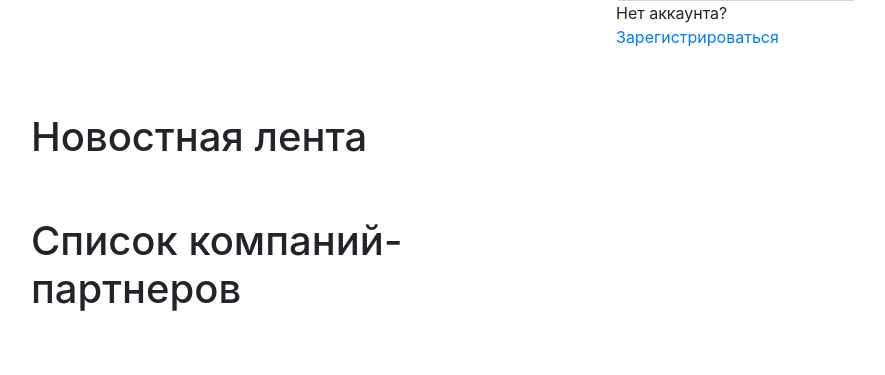
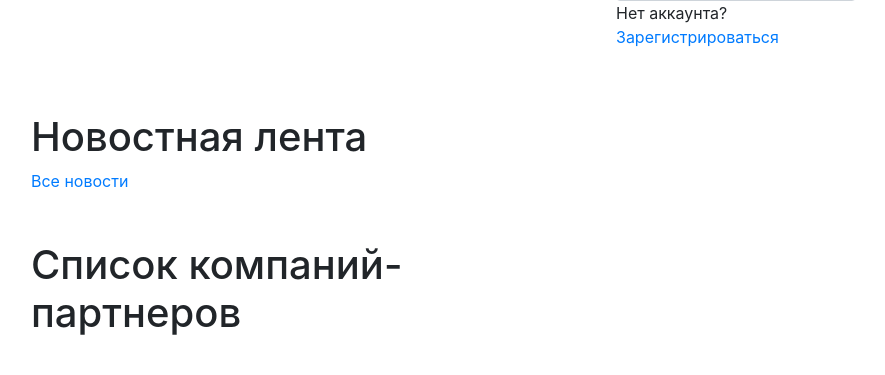
Before and after one commit to AndreyYanke/This_you_not_hello_word, a Django app: page / in a window 1280 px wide. Shown: the part 425-800 px from the top of the page, without its empty margins (54-939 px from the left). Run offline with Django 4.2, Linux system fonts and the light colour scheme; data that the repository does not hold is empty; some libraries are stand-ins or nearby versions.

Commit message:
добавил ссылку на "Все новости"

```diff
--- a/mainapp/templates/mainapp/index.html
+++ b/mainapp/templates/mainapp/index.html
@@ -53,6 +53,7 @@
                         <a href="{% url 'news:detail_news' news.pk %}">{{ news }}</a>
                     </p>
                 {% endfor %}
+                <a href="{% url 'news:list_news' %}">Все новости</a>
             </div>
         </div>
         <div class="row">
```
